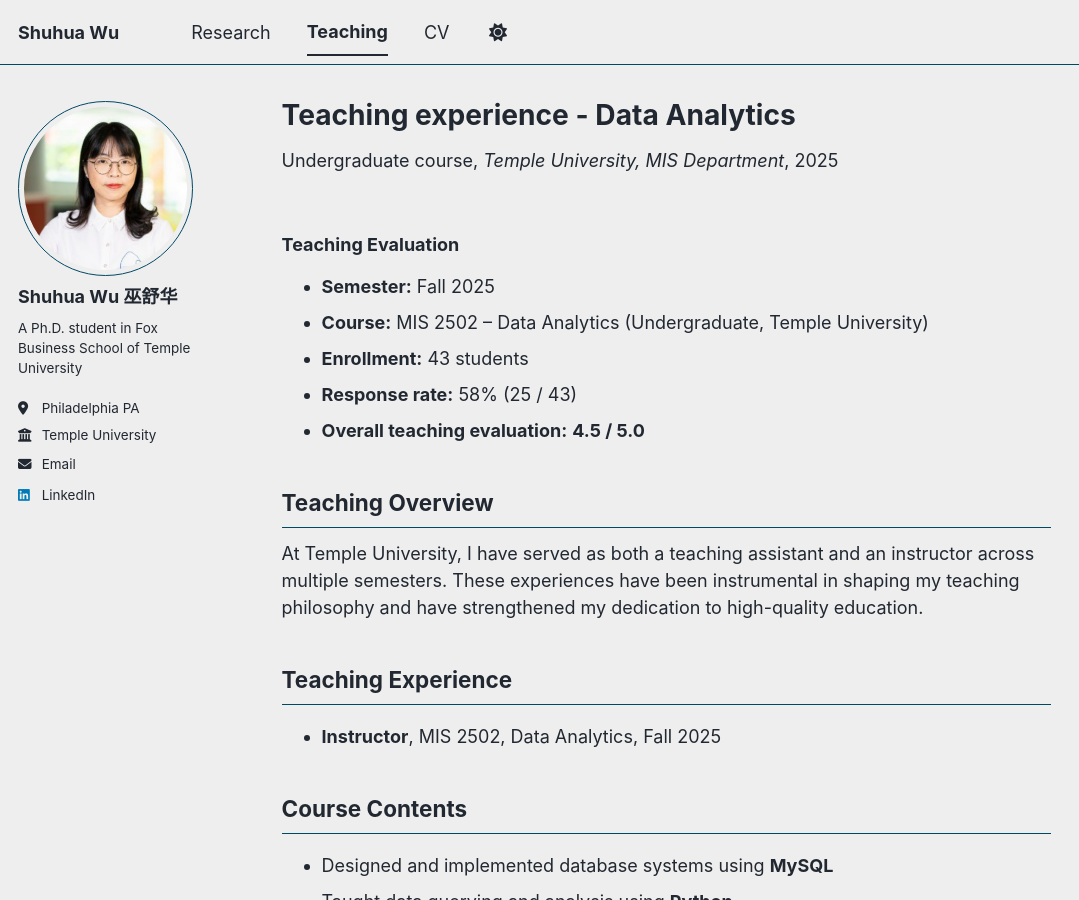
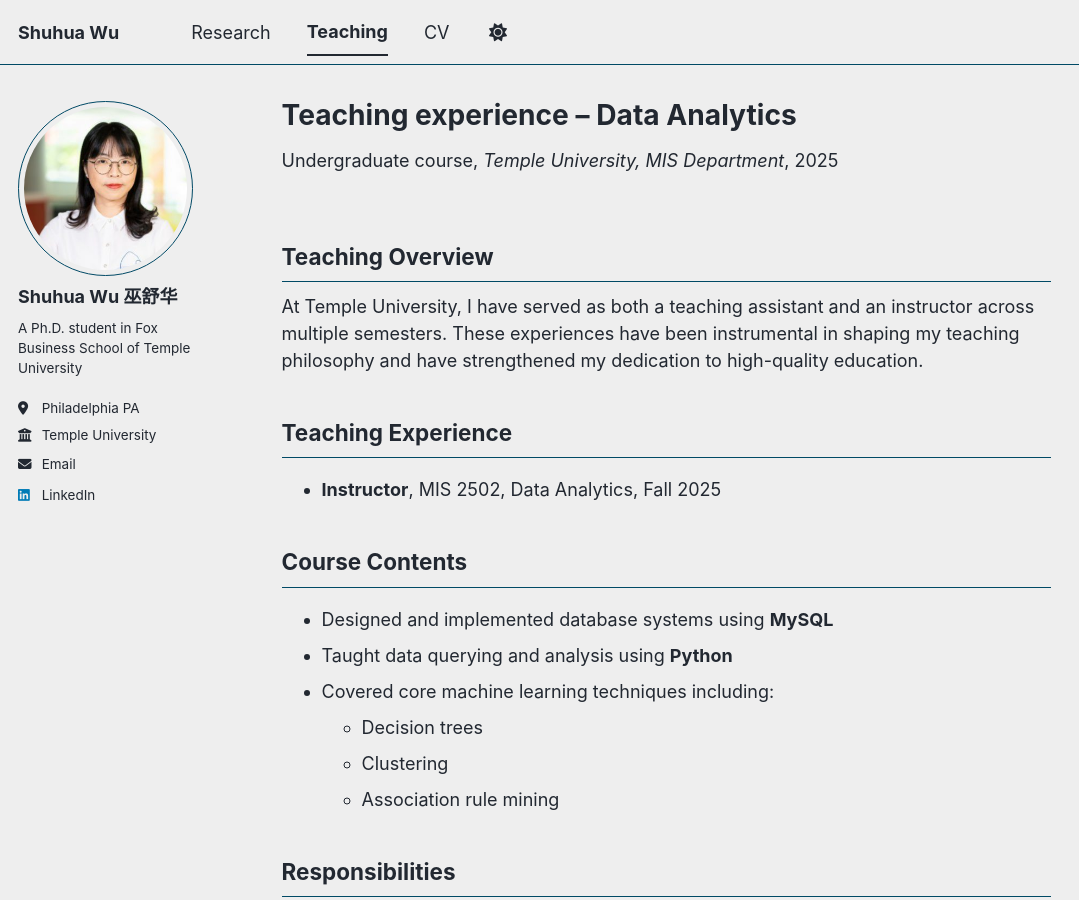
Before and after one commit to shuhuawu7/w, a Jekyll site: the page built from _teaching/2014-spring-teaching-1.md, in a window 1280 px wide and 900 px high. Shown: the whole window, without its empty margins (0-1079 px from the left). Built offline with Jekyll 4.4.1, drawn with Linux system fonts in a browser that asks for light colours; a script bundle is joined from its source files by our own code; library files that are not in the unit come from our copies.

Commit message:
Update 2014-spring-teaching-1.md

```diff
--- a/_teaching/2014-spring-teaching-1.md
+++ b/_teaching/2014-spring-teaching-1.md
@@ -1,20 +1,18 @@
 ---
-title: "Teaching experience - Data Analytics"
+title: "Teaching experience – Data Analytics"
 collection: teaching
 type: "Undergraduate course"
 permalink: /teaching/mis2502-data-analytics/
 venue: "Temple University, MIS Department"
 date: 2025-08-21
 location: "Philadelphia, PA"
+eval_semester: "Fall 2025"
+eval_enrollment: 43
+eval_response_rate: "58% (25 / 43)"
+eval_overall: "4.5 / 5.0"
 ---
 
-### Teaching Evaluation
 
-- **Semester:** Fall 2025
-- **Course:** MIS 2502 – Data Analytics (Undergraduate, Temple University)
-- **Enrollment:** 43 students
-- **Response rate:** 58% (25 / 43)
-- **Overall teaching evaluation:** **4.5 / 5.0**
 
 ## **Teaching Overview**
 At Temple University, I have served as both a teaching assistant and an instructor across multiple semesters. These experiences have been instrumental in shaping my teaching philosophy and have strengthened my dedication to high-quality education.
```
